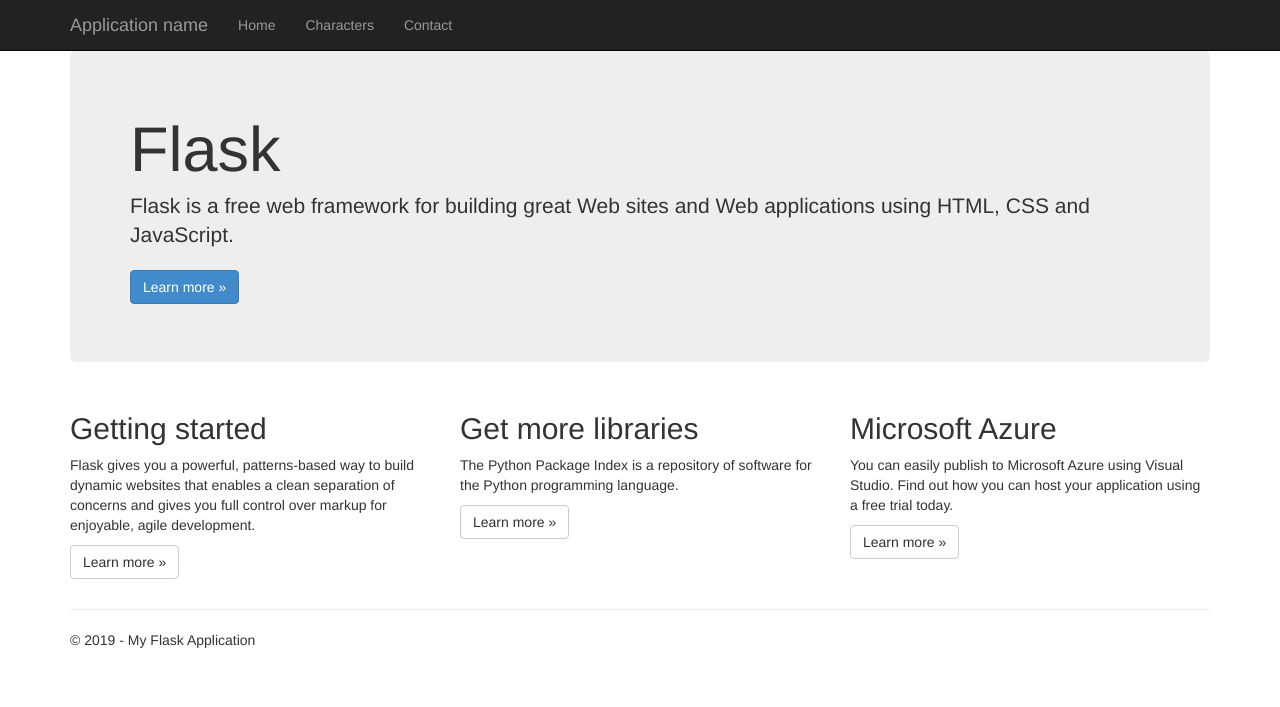
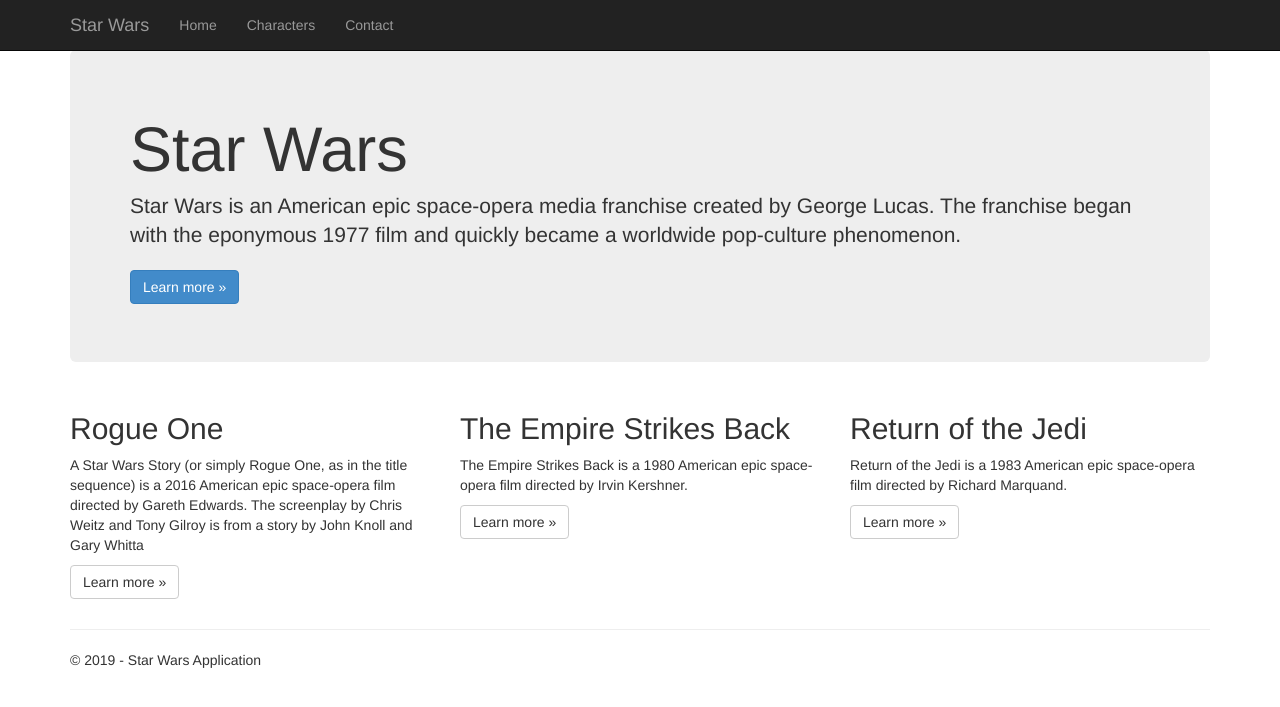
Before and after one commit to RafyAmgadBenjamin/star-wars-app, a Flask app: page / in a window 1280 px wide. Shown: the top 707 px of the page. Run offline with Flask 2, Linux system fonts and the light colour scheme; some libraries are stand-ins or nearby versions.

Commit message:
Update the contact , index and layout pages information

```diff
--- a/star wars app/star_wars_app/templates/index.html
+++ b/star wars app/star_wars_app/templates/index.html
@@ -3,30 +3,36 @@
 {% block content %}
 
 <div class="jumbotron">
-    <h1>Flask</h1>
-    <p class="lead">Flask is a free web framework for building great Web sites and Web applications using HTML, CSS and JavaScript.</p>
-    <p><a href="http://flask.pocoo.org/" class="btn btn-primary btn-large">Learn more &raquo;</a></p>
+    <h1>Star Wars</h1>
+    <p class="lead">Star Wars is an American epic space-opera media franchise created by George Lucas. The franchise began with the eponymous 1977 film and quickly became a worldwide pop-culture phenomenon.</p>
+    <p><a href="https://en.wikipedia.org/wiki/Star_Wars" class="btn btn-primary btn-large">Learn more &raquo;</a></p>
 </div>
 
 <div class="row">
     <div class="col-md-4">
-        <h2>Getting started</h2>
+        <h2>
+            Rogue One
+        </h2>
         <p>
-            Flask gives you a powerful, patterns-based way to build dynamic websites that
-            enables a clean separation of concerns and gives you full control over markup
-            for enjoyable, agile development.
+            A Star Wars Story (or simply Rogue One, as in the title sequence) is
+            a 2016 American epic space-opera film directed by Gareth Edwards.
+            The screenplay by Chris Weitz and Tony Gilroy is from a story by John Knoll and Gary Whitta
         </p>
-        <p><a class="btn btn-default" href="http://flask.pocoo.org/docs/">Learn more &raquo;</a></p>
+        <p><a class="btn btn-default" href="https://en.wikipedia.org/wiki/Rogue_One">Learn more &raquo;</a></p>
     </div>
     <div class="col-md-4">
-        <h2>Get more libraries</h2>
-        <p>The Python Package Index is a repository of software for the Python programming language.</p>
-        <p><a class="btn btn-default" href="https://pypi.python.org/pypi">Learn more &raquo;</a></p>
+        <h2>
+            The Empire Strikes Back
+        </h2>
+        <p>The Empire Strikes Back  is a 1980 American epic space-opera film directed by Irvin Kershner.</p>
+        <p><a class="btn btn-default" href="https://en.wikipedia.org/wiki/The_Empire_Strikes_Back">Learn more &raquo;</a></p>
     </div>
     <div class="col-md-4">
-        <h2>Microsoft Azure</h2>
-        <p>You can easily publish to Microsoft Azure using Visual Studio. Find out how you can host your application using a free trial today.</p>
-        <p><a class="btn btn-default" href="http://azure.microsoft.com">Learn more &raquo;</a></p>
+        <h2>
+            Return of the Jedi
+        </h2>
+        <p>Return of the Jedi  is a 1983 American epic space-opera film directed by Richard Marquand.</p>
+        <p><a class="btn btn-default" href="https://en.wikipedia.org/wiki/Return_of_the_Jedi">Learn more &raquo;</a></p>
     </div>
 </div>
 
--- a/star wars app/star_wars_app/templates/layout.html
+++ b/star wars app/star_wars_app/templates/layout.html
@@ -18,7 +18,7 @@
                     <span class="icon-bar"></span>
                     <span class="icon-bar"></span>
                 </button>
-                <a href="/" class="navbar-brand">Application name</a>
+                <a href="/" class="navbar-brand">Star Wars</a>
             </div>
             <div class="navbar-collapse collapse">
                 <ul class="nav navbar-nav">
@@ -34,7 +34,7 @@
         {% block content %}{% endblock %}
         <hr />
         <footer>
-            <p>&copy; {{ year }} - My Flask Application</p>
+            <p>&copy; {{ year }} - Star Wars Application</p>
         </footer>
     </div>
 
```
Also changed, not shown: star wars app/star_wars_app/templates/contact.html (+2 -9 lines).
